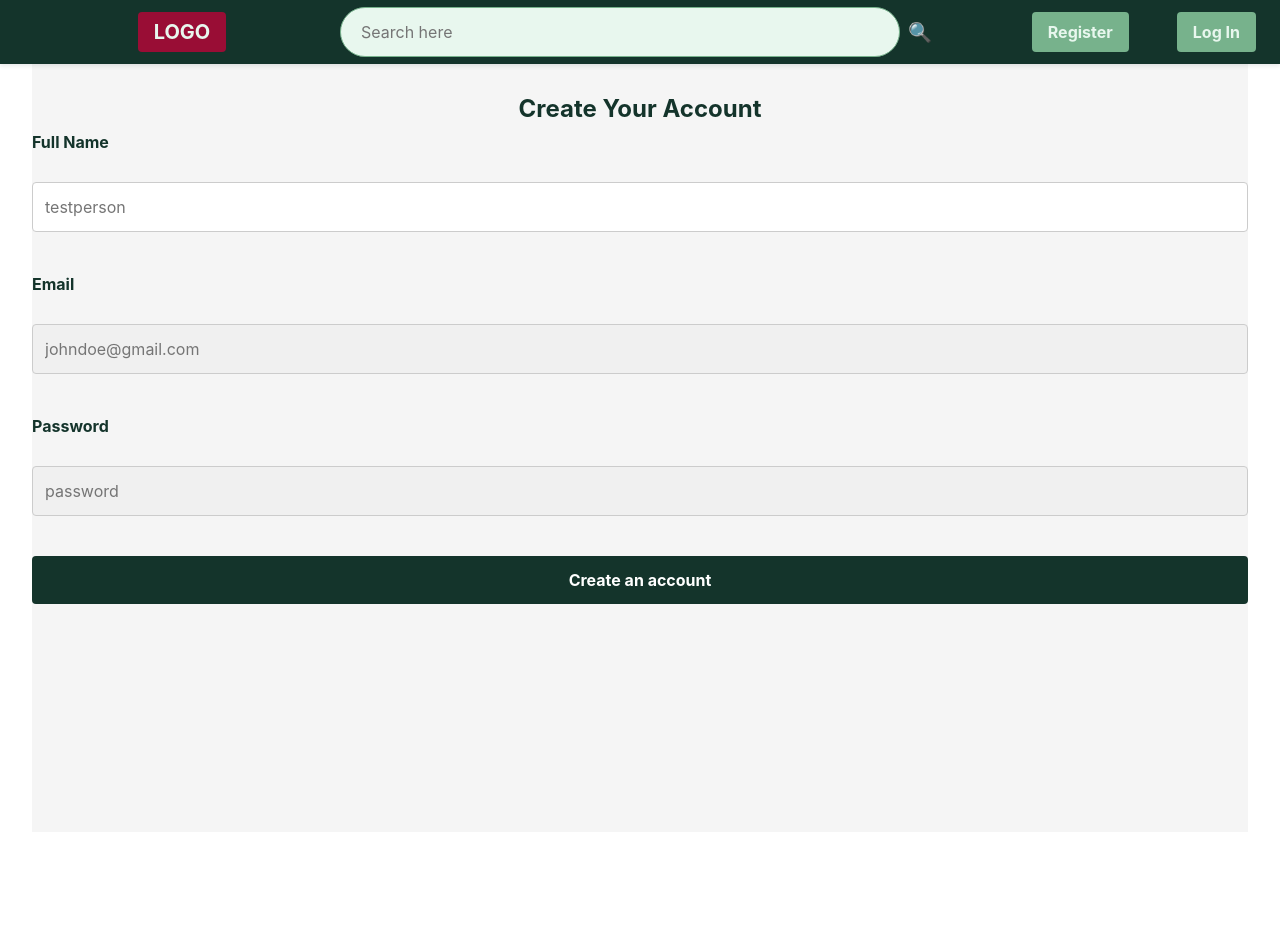
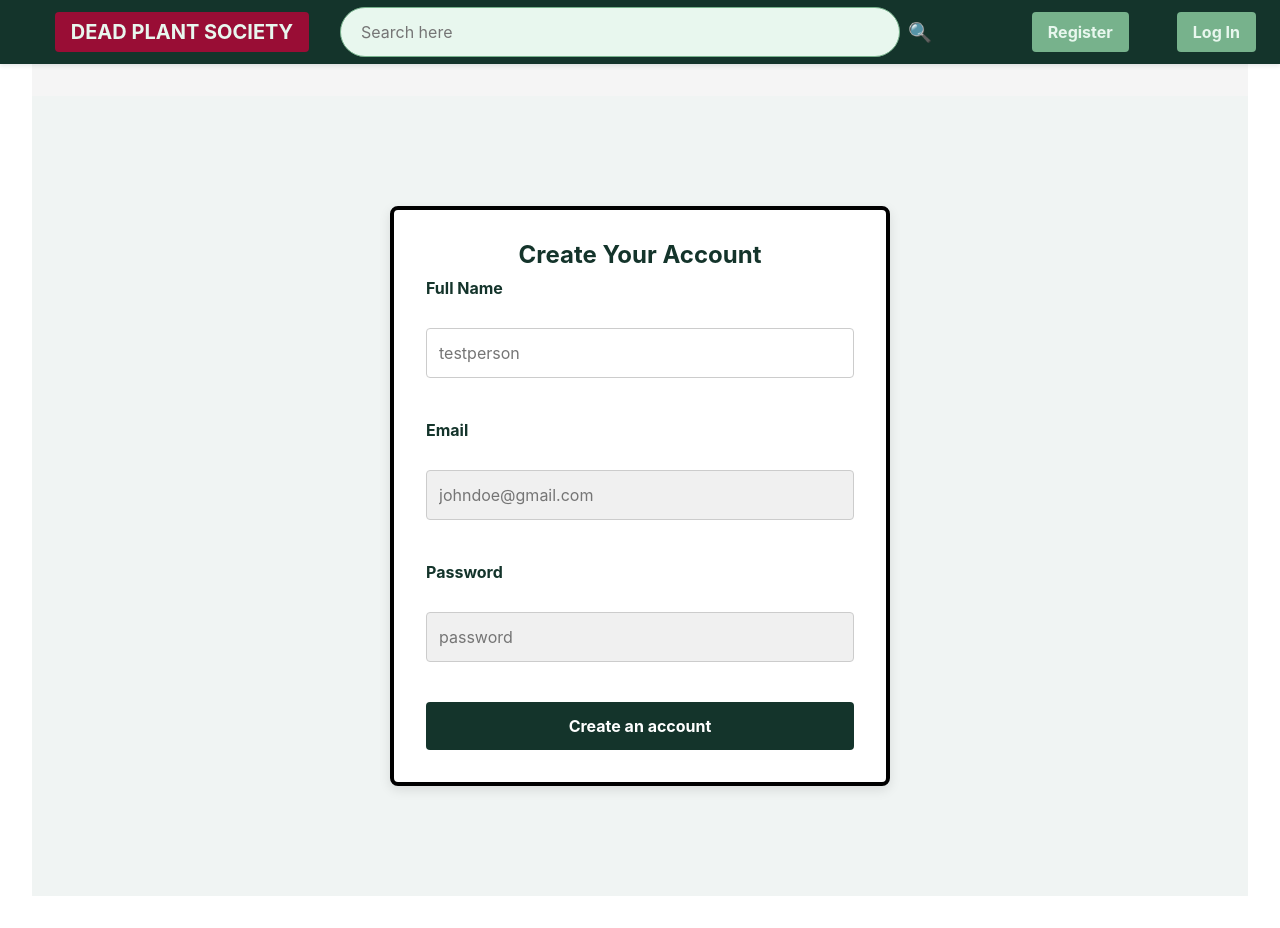
Before and after one commit to seherabachayo/dead-plant-society, a React (Vite) app in the folder client/: page /register in a window 1280 px wide. Before the commit the page ends 864 px from the top, so only its background shows below. Built offline with nearby package versions, Linux system fonts and the light colour scheme.

Commit message:
just css changes and minor tweaks

```diff
--- a/client/src/components/Comment.css
+++ b/client/src/components/Comment.css
@@ -28,7 +28,7 @@
   display: flex;
   text-align: left;
   gap: 20px;
-  font-size: 30px;
+  font-size: 25px;
 }
 .comment_text {
   display: flex;
@@ -41,7 +41,7 @@
 
 
 .profile_pic {
-  width: 80px;
+  width: 40px;
   height:auto;
   border-radius: 50%;
 }
--- a/client/src/components/EditProfile.jsx
+++ b/client/src/components/EditProfile.jsx
@@ -7,6 +7,8 @@ export default function EditProfile() {
     const[name, setName] = useState('');
     const [bio, setBio] = useState('');
     const [show, setShow] = useState(false);
+
+
 
 
     const handleName = (e) => {
--- a/client/src/components/NavBar.jsx
+++ b/client/src/components/NavBar.jsx
@@ -29,7 +29,7 @@ export default function NavBar() {
         <nav className="navbar">
             <div className="nav-left">
                 <Link to="/" className="logo">
-                    LOGO
+                    DEAD PLANT SOCIETY
                 </Link>
             </div>
 
--- a/client/src/pages/Login.css
+++ b/client/src/pages/Login.css
@@ -1,21 +1,23 @@
-auth-form-container {
+.auth-form-container {
     display: flex;
     flex-direction: column;
     align-items: center;
     justify-content: center;
     padding: 2rem;
-    min-height: 100vh;
+    height: 100vh;
     background-color: #f0f4f3;
+    overflow: hidden;
   }
 
-  .auth-form-container form {
+  .auth-form-container .login-form {
     background-color: #ffffff;
     padding: 2rem;
     border-radius: 8px;
-    max-width: 400px;
+    max-width: 500px;
     width: 100%;
     box-shadow: 0 4px 12px rgba(0, 0, 0, 0.1);
     text-align: center;
+    border: 4px solid black;
   }
 
 
@@ -83,7 +85,7 @@ auth-form-container {
   }
 
   .auth-form-container > p:last-of-type {
-    margin: 1rem 0;
+    margin: 1rem ;
     font-weight: bold;
     color: #14342B;
   }
--- a/client/src/pages/Register.jsx
+++ b/client/src/pages/Register.jsx
@@ -1,6 +1,6 @@
 import React, { useState, useEffect } from "react"
 import { useNavigate } from "react-router-dom"
-
+import './Login.css'
 
 
 const Register = () => {
@@ -54,6 +54,7 @@ const Register = () => {
     return (
         <form onSubmit={handleSubmit}>
     <div className="auth-form-container">
+      <div className="login-form">
      <h1>Create Your Account </h1>
     <label htmlFor="username">Full Name</label>
     <br />
@@ -87,7 +88,7 @@ const Register = () => {
 
         <button type="submit">Create an account</button>
 
-
+   </div>
   </div>
 </form>
     )
```
